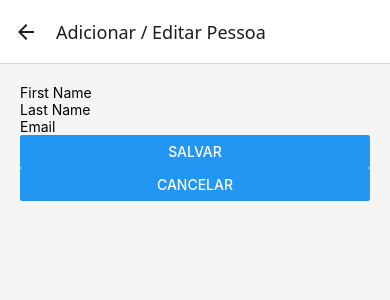
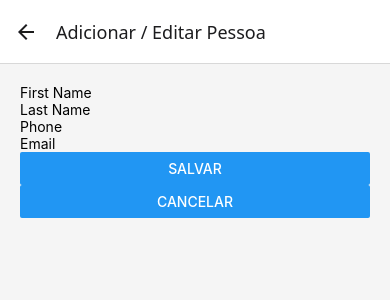
Before and after one commit to vitoledo/crud-pam, a React Native app: screen /AddEdit in a window 390 px wide. Shown: the top 300 px of the page. Built offline with nearby package versions, Linux system fonts and the light colour scheme; data requests are answered from the project's data file.

Commit message:
nível júnior adicionado

```diff
--- a/database.json
+++ b/database.json
@@ -3,8 +3,9 @@
     {
       "firstName": "Victor",
       "lastName": "de Toledo",
-      "email": "victor.toledo@gmail.com",
-      "id": "ulX4nCnXmzo"
+      "email": "victor.toledo@email.com",
+      "phone": "1999999999",
+      "id": "-Wi8osjrzNM"
     }
   ],
   "$schema": "./node_modules/json-server/schema.json"
--- a/src/screens/AddEditScreen.js
+++ b/src/screens/AddEditScreen.js
@@ -1,22 +1,23 @@
-import React, { useState } from "react";
-import { View, TextInput, Button } from "react-native";
-import styles from "../styles/styles";
-import { createPerson, updatePerson } from "../servers/peopleCrud";
+import React, { useState } from 'react'
+import { View, TextInput, Button } from 'react-native'
+import styles from '../styles/styles'
+import { createPerson, updatePerson } from '../servers/peopleCrud'
 
 export default function AddEditScreen({ route, navigation }) {
-  const person = route.params?.person;
-  const [firstName, setFirstName] = useState(person?.firstName || "");
-  const [lastName, setLastName] = useState(person?.lastName || "");
-  const [email, setEmail] = useState(person?.email || "");
+  const person = route.params?.person
+  const [firstName, setFirstName] = useState(person?.firstName || '')
+  const [lastName, setLastName] = useState(person?.lastName || '')
+  const [email, setEmail] = useState(person?.email || '')
+  const [phone, setPhone] = useState(person?.phone || '')
 
   async function save() {
-    const data = { firstName, lastName, email };
+    const data = { firstName, lastName, email, phone }
     if (person) {
-      await updatePerson(person.id, data);
+      await updatePerson(person.id, data)
     } else {
-      await createPerson(data);
+      await createPerson(data)
     }
-    navigation.goBack();
+    navigation.goBack()
   }
 
   return (
@@ -32,12 +33,19 @@
         onChangeText={setLastName}
       />
       <TextInput
+        placeholder="Phone"
+        value={phone}
+        onChangeText={setPhone}
+      />
+
+      <TextInput
         placeholder="Email"
         value={email}
         onChangeText={setEmail}
       />
+
       <Button title="Salvar" onPress={save} />
       <Button title="Cancelar" onPress={() => navigation.goBack()} />
     </View>
-  );
+  )
 }
--- a/src/screens/HomeScreen.js
+++ b/src/screens/HomeScreen.js
@@ -9,6 +9,7 @@
       <View>
         <Text style={styles.name}>{item.firstName} {item.lastName}</Text>
         <Text style={styles.email}>{item.email}</Text>
+        <Text style={styles.phone}>{item.phone}</Text>
       </View>
       <View>
         <Button title="Editar" onPress={() => navigation.navigate("AddEdit", {person:item})} />
--- a/src/styles/styles.js
+++ b/src/styles/styles.js
@@ -25,6 +25,9 @@
   email: {
     fontSize: 10
   },
+  phone: {
+    fontSize: 10
+  },
   button: {
     padding: 10,
     backgroundColor: "#4CAF50",
```
